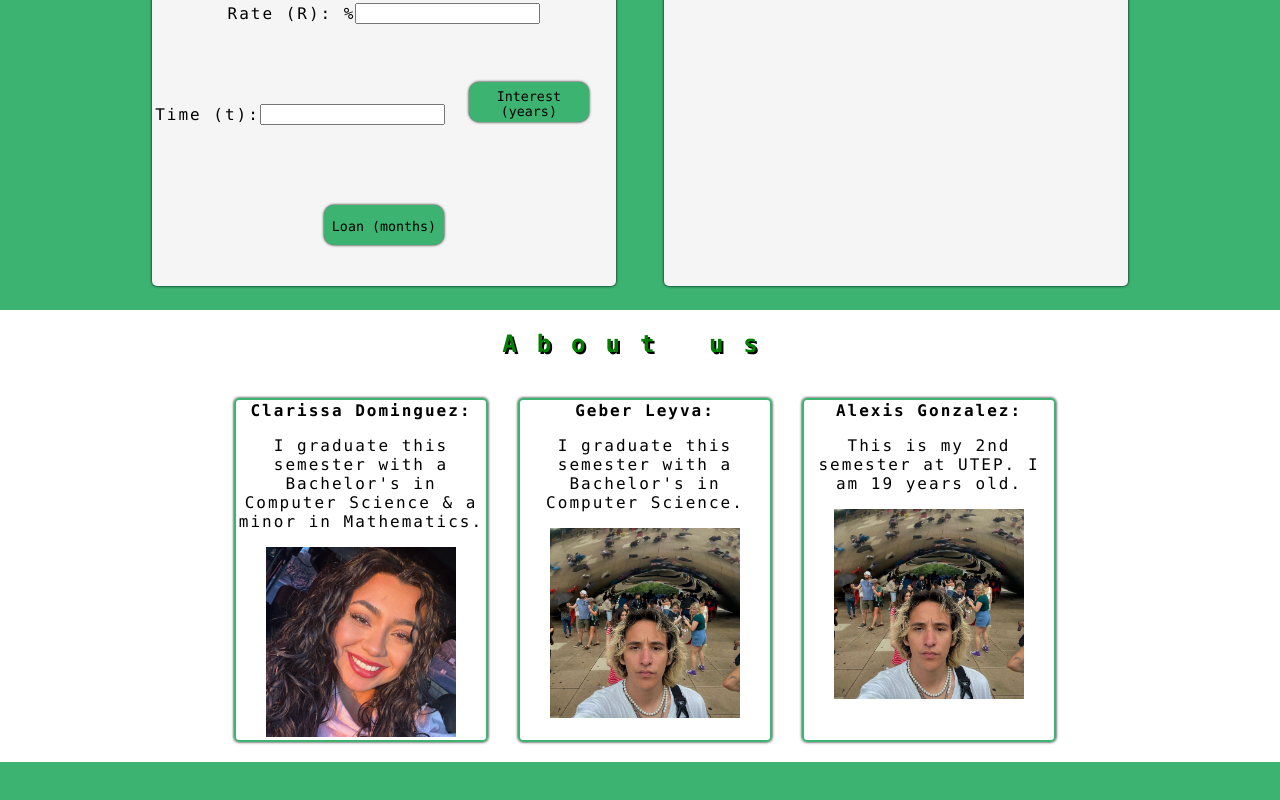
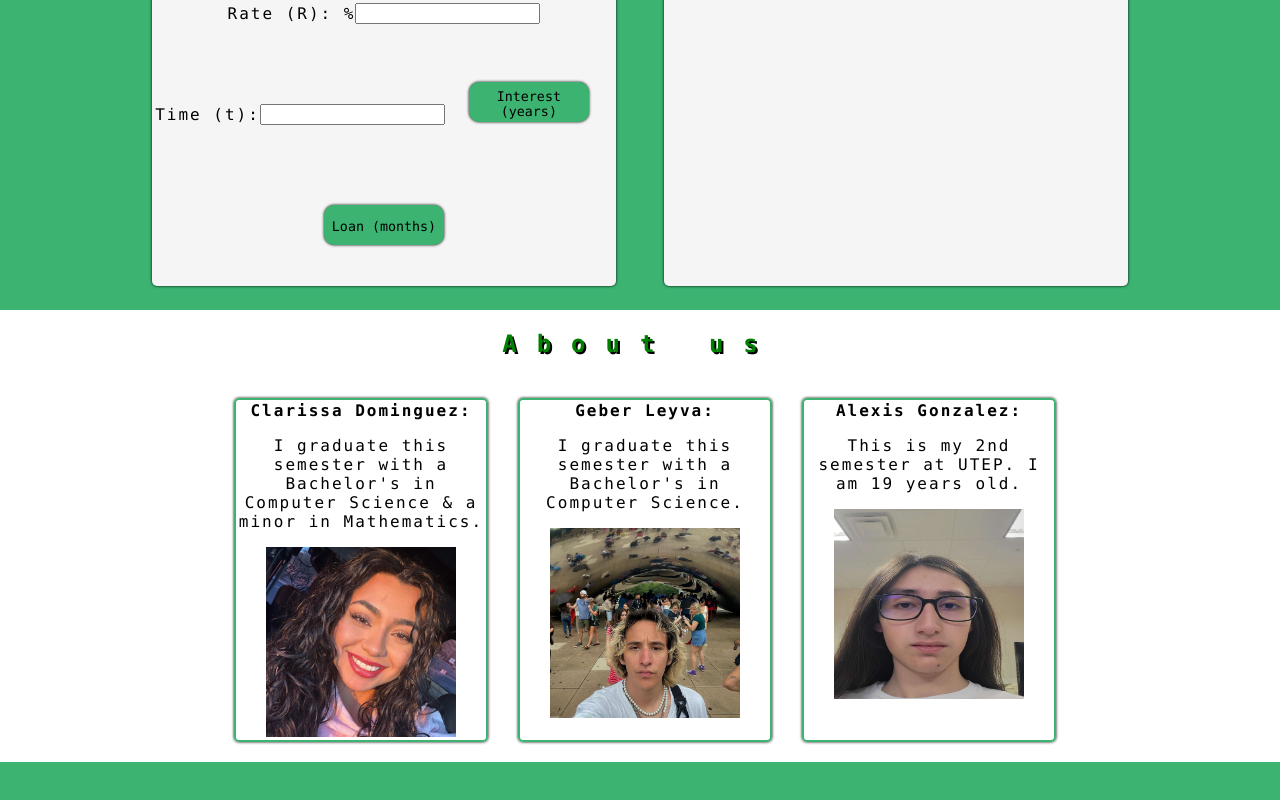
Before and after one commit to Geber-Leyva/Financial-Lit, a React (Create React App) app: page / in a window 1280 px wide. Shown: the part 788-1588 px from the top of the page. Built offline with nearby package versions, Linux system fonts and the light colour scheme.

Commit message:
added teams picture

```diff
--- a/src/App.js
+++ b/src/App.js
@@ -6,6 +6,7 @@ import Calculator from './Calculator/Calculator';
 import NextWindow from './Topic/TopicsPage'; // Adjust the path as needed
 import geber from './pictures/geber.jpeg';
 import clarissa from './pictures/clarissa.jpeg';
+import alexis from './pictures/alexis.jpg';
 import { BrowserRouter as Router, Route, Routes } from 'react-router-dom';
 
 
@@ -26,7 +27,7 @@ function MainContent() {
         </div>
         <div className='about-us'>
           <text><strong>Alexis Gonzalez:</strong></text> <p>This is my 2nd semester at UTEP. I am 19 years old.</p>
-          <img className='about-us-image' src={geber !== "N/A" ? geber : "https://via.placeholder.com/400"} alt={geber} />
+          <img className='about-us-image' src={alexis !== "N/A" ? alexis : "https://via.placeholder.com/400"} alt={alexis} />
         </div>
       </div>
     </div>
```
Also changed, not shown: src/pictures/alexis.jpg (added).
